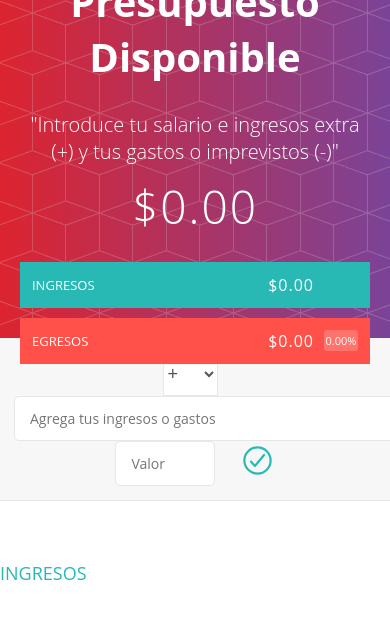
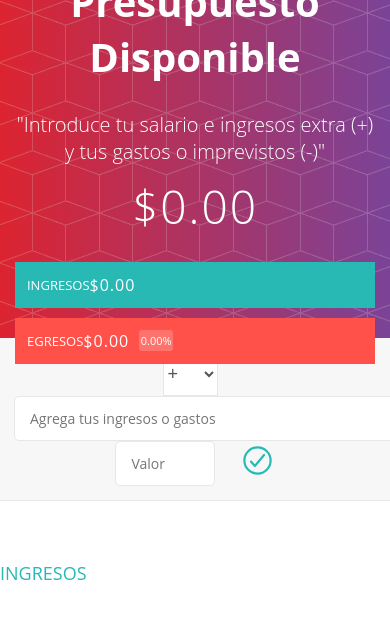
Before and after one commit to Danettecd/Proyecto-final-JS-presupuesto, a plain HTML site: page index.html in a window 390 px wide. Shown: the top 618 px of the page. Drawn offline with nearby package versions, Linux system fonts and the light colour scheme.

Commit message:
Mejora responsive en móvil

```diff
--- a/css/estilos.css
+++ b/css/estilos.css
@@ -256,3 +256,27 @@ h2 {
 .elemento:hover .elemento_eliminar--btn { display: block; }
 .elemento:hover .elemento_valor { transform: translateX(-20px); }
 .elemento:hover .elemento_porcentaje { transform: translateX(-20px); }
+
+/* ===== RESPONSIVE PARA CELULAR ===== */
+@media (max-width: 768px) {
+
+  .presupuesto_ingreso,
+  .presupuesto_egreso {
+    float: none;
+    width: 100%;
+    margin-top: 10px;
+  }
+
+  .presupuesto_ingreso .derecha,
+  .presupuesto_egreso .derecha {
+    float: none;
+    text-align: right;
+  }
+
+  .presupuesto {
+    width: 100%;
+    padding: 0 15px;
+    box-sizing: border-box;
+  }
+
+}
```
